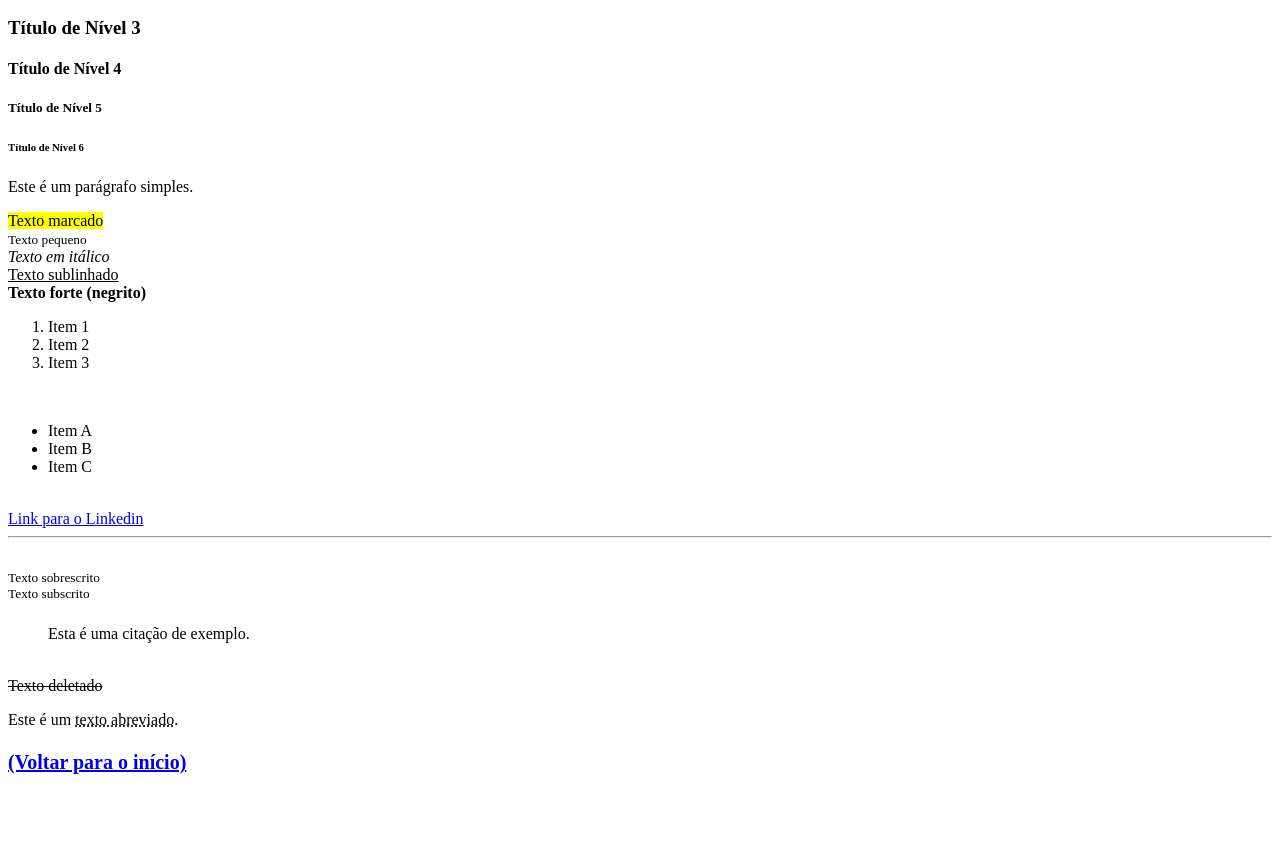
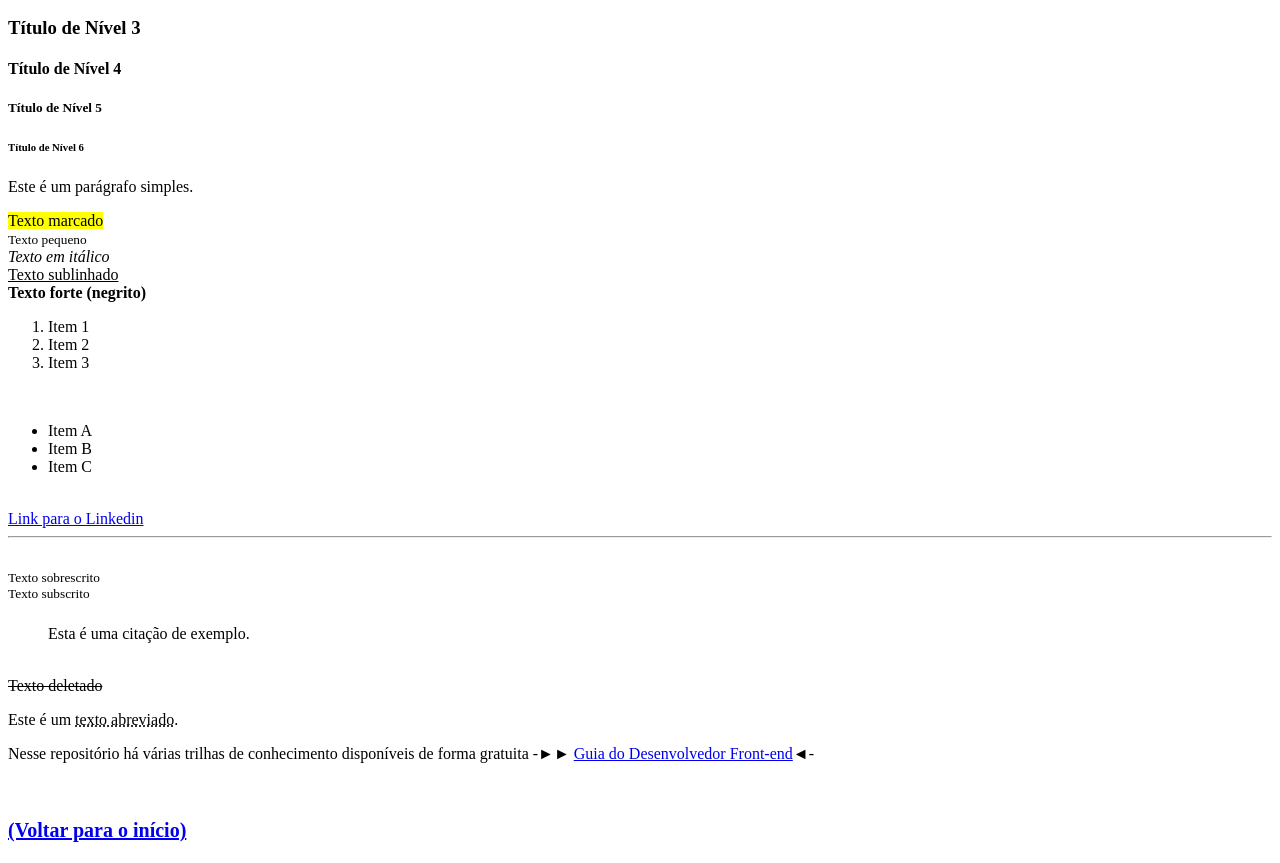
Before and after one commit to LeanDevLima/HTML, a plain HTML site: page index.html in a window 1280 px wide. Shown: the part 208-1071 px from the top of the page. Before the commit the page ends 1003 px from the top, so only its background shows below. Drawn offline with Linux system fonts and the light colour scheme.

Commit message:
VersãoFinal
done

```diff
--- a/index.html
+++ b/index.html
@@ -73,6 +73,9 @@
     <!-- Parágrafo com abreviação -->
     <p>Este é um <abbr title="Exemplo">texto abreviado</abbr>.</p>
 
+
+    <p>Nesse repositório há várias trilhas de conhecimento disponíveis de forma gratuita -►► <a href="https://github.com/arthurspk/guiadofrontend">Guia do Desenvolvedor Front-end</a>◄-</p>
+    <br>
     <h2><small><a href="#inicio">(Voltar para o início)</a></small></h2>
 </body>
 
```
Also changed, not shown: 1 other file.
